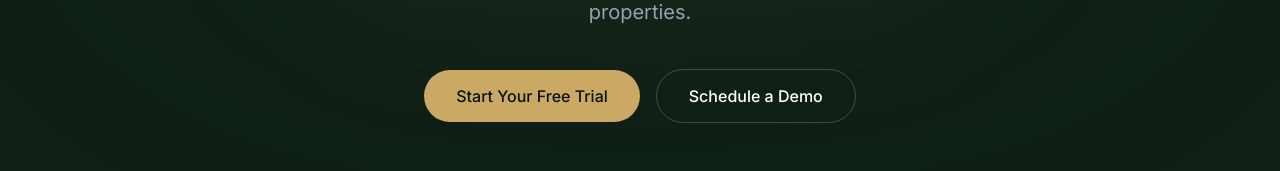
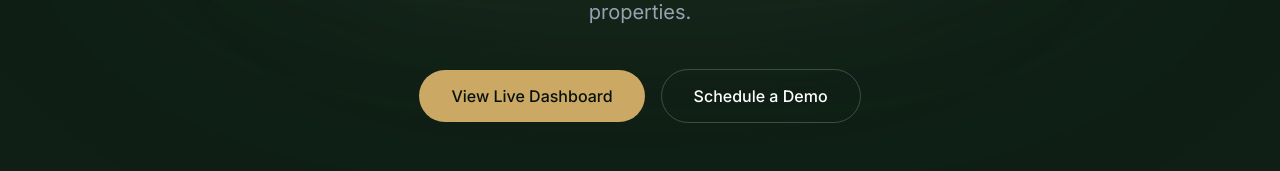
Before and after one commit to mirzamumtaz9494-netizen/saas-dashboard, a Next.js app: page / in a window 1280 px wide. Shown: the part 505-676 px from the top of the page. Built offline with nearby package versions, Linux system fonts and the light colour scheme.

Commit message:
feat: redirect landing CTAs directly to dashboard for ThemeForest preview

```diff
--- a/components/landing/Hero.tsx
+++ b/components/landing/Hero.tsx
@@ -24,10 +24,10 @@ export function Hero() {
         </p>
 
         <div className="flex flex-col sm:flex-row items-center justify-center gap-4 mb-12">
-          <Link href="/signup" className="w-full sm:w-auto bg-brand-gold text-brand-darker font-medium px-8 py-3.5 rounded-full hover:bg-brand-gold-light transition">
-            Start Your Free Trial
+          <Link href="/dashboard" className="w-full sm:w-auto bg-brand-gold text-brand-darker font-medium px-8 py-3.5 rounded-full hover:bg-brand-gold-light transition">
+            View Live Dashboard
           </Link>
-          <Link href="/demo" className="w-full sm:w-auto bg-transparent text-white font-medium px-8 py-3.5 rounded-full border border-white/20 hover:border-brand-gold hover:text-brand-gold transition">
+          <Link href="/dashboard" className="w-full sm:w-auto bg-transparent text-white font-medium px-8 py-3.5 rounded-full border border-white/20 hover:border-brand-gold hover:text-brand-gold transition">
             Schedule a Demo
           </Link>
         </div>
--- a/components/landing/Navbar.tsx
+++ b/components/landing/Navbar.tsx
@@ -139,10 +139,10 @@ export function Navbar() {
           </div>
 
           <div className="hidden lg:flex items-center gap-4">
-            <Link href="/login" className="text-sm font-medium text-white hover:text-brand-gold px-4 py-2 rounded-full border border-white/20 hover:border-brand-gold transition focus:outline-none focus-visible:ring-2 focus-visible:ring-brand-gold">
+            <Link href="/dashboard" className="text-sm font-medium text-white hover:text-brand-gold px-4 py-2 rounded-full border border-white/20 hover:border-brand-gold transition focus:outline-none focus-visible:ring-2 focus-visible:ring-brand-gold">
               Sign In
             </Link>
-            <Link href="/signup" className="text-sm font-medium bg-brand-gold text-brand-darker px-5 py-2 rounded-full hover:bg-brand-gold-light transition focus:outline-none focus-visible:ring-2 focus-visible:ring-brand-gold focus-visible:ring-offset-2 focus-visible:ring-offset-brand-dark">
+            <Link href="/dashboard" className="text-sm font-medium bg-brand-gold text-brand-darker px-5 py-2 rounded-full hover:bg-brand-gold-light transition focus:outline-none focus-visible:ring-2 focus-visible:ring-brand-gold focus-visible:ring-offset-2 focus-visible:ring-offset-brand-dark">
               Get Started
             </Link>
           </div>
@@ -202,10 +202,10 @@ export function Navbar() {
           </div>
 
           <div className="flex flex-col gap-3 mt-8">
-            <Link href="/login" onClick={() => setMobileMenuOpen(false)} className="w-full text-center text-sm font-medium text-white px-4 py-3 rounded-xl border border-white/20 hover:border-brand-gold transition">
+            <Link href="/dashboard" onClick={() => setMobileMenuOpen(false)} className="w-full text-center text-sm font-medium text-white px-4 py-3 rounded-xl border border-white/20 hover:border-brand-gold transition">
               Sign In
             </Link>
-            <Link href="/signup" onClick={() => setMobileMenuOpen(false)} className="w-full text-center text-sm font-medium bg-brand-gold text-brand-darker px-5 py-3 rounded-xl hover:bg-brand-gold-light transition font-bold">
+            <Link href="/dashboard" onClick={() => setMobileMenuOpen(false)} className="w-full text-center text-sm font-medium bg-brand-gold text-brand-darker px-5 py-3 rounded-xl hover:bg-brand-gold-light transition font-bold">
               Get Started
             </Link>
           </div>
```
